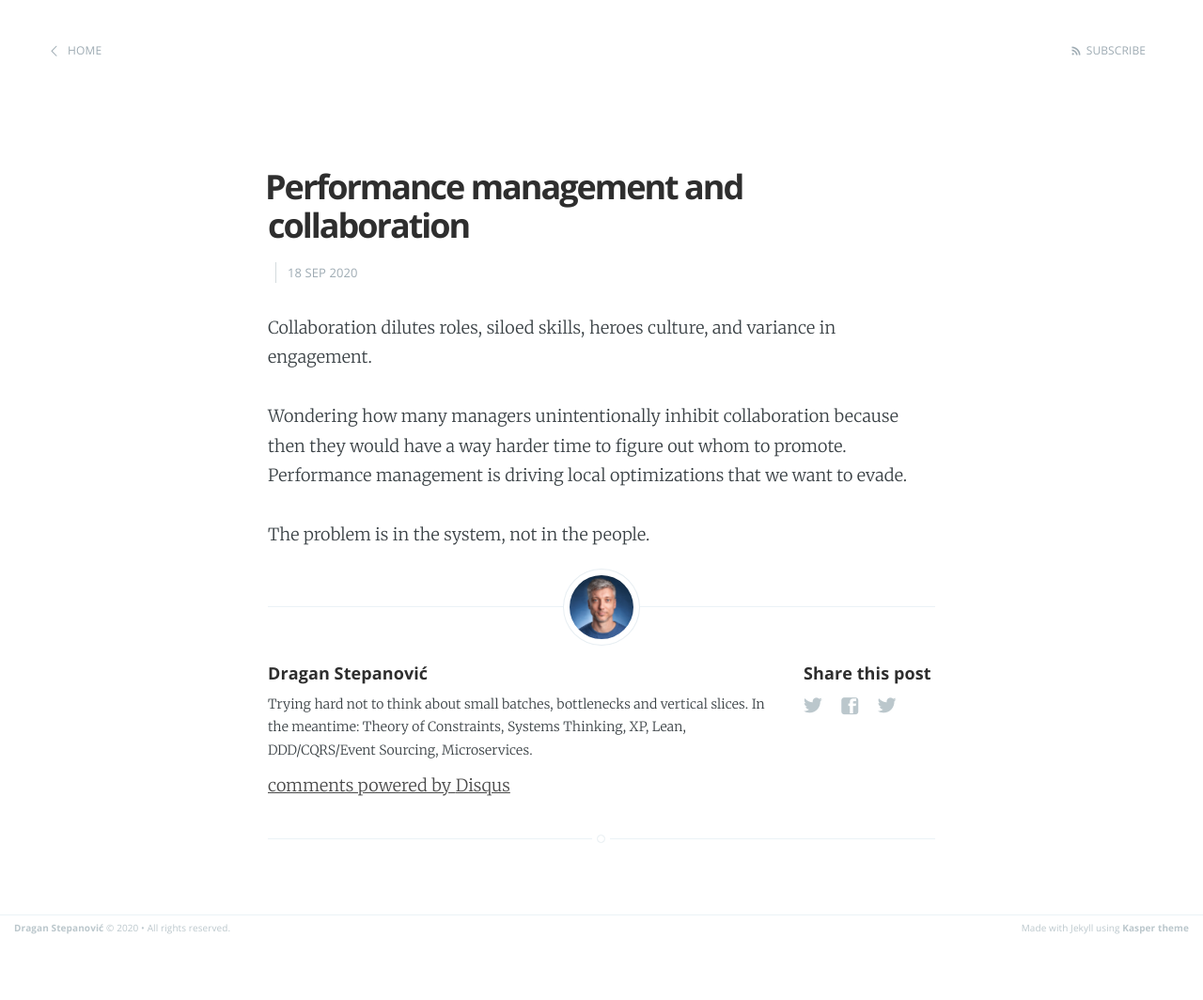
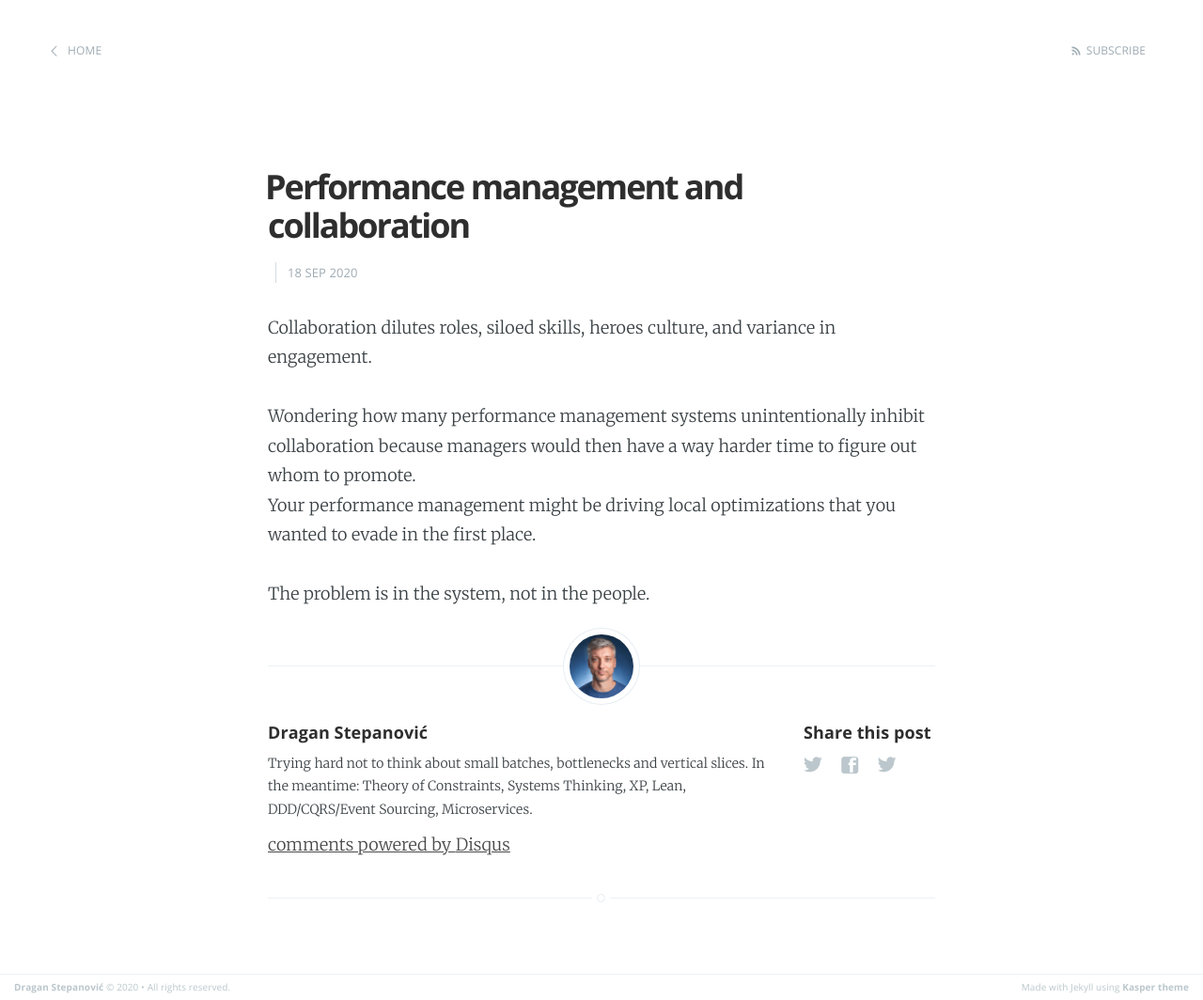
Before and after one commit to dragan-stepanovic/dragan-stepanovic.github.io, a Jekyll site: the page built from _posts/2020-09-18-performance-management-and-collaboration.md, in a window 1280 px wide. Shown: the whole page at 94% size. Built offline with Jekyll 4.4.1, drawn with Linux system fonts in a browser that asks for light colours; our own code applies the rules of GitHub Pages for plain Markdown files; comment, search, counter and statistics services are not loaded; before the commit the page ends 1001 px from its top, so only the background shows below that.

Commit message:
Update 2020-09-18-performance-management-and-collaboration.md

```diff
--- a/_posts/2020-09-18-performance-management-and-collaboration.md
+++ b/_posts/2020-09-18-performance-management-and-collaboration.md
@@ -4,7 +4,7 @@
 
 Collaboration dilutes roles, siloed skills, heroes culture, and variance in engagement.
 
-Wondering how many managers unintentionally inhibit collaboration because then they would have a way harder time to figure out whom to promote.
-Performance management is driving local optimizations that we want to evade.
+Wondering how many performance management systems unintentionally inhibit collaboration because managers would then have a way harder time to figure out whom to promote.
+Your performance management might be driving local optimizations that you wanted to evade in the first place.
 
 The problem is in the system, not in the people.
```
